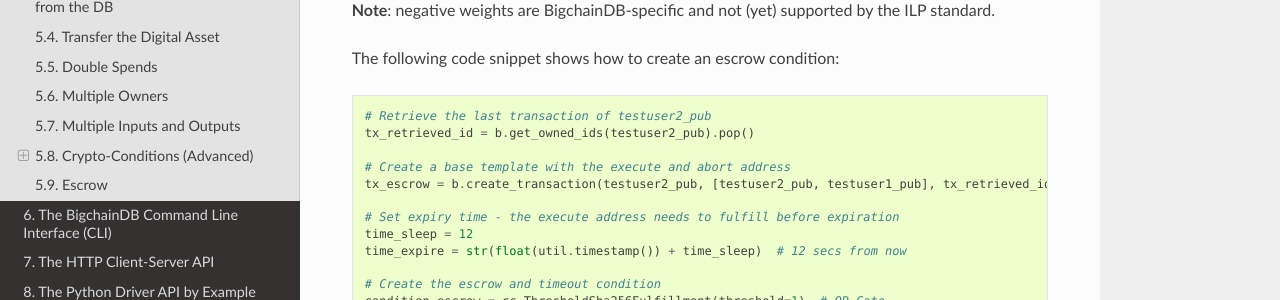
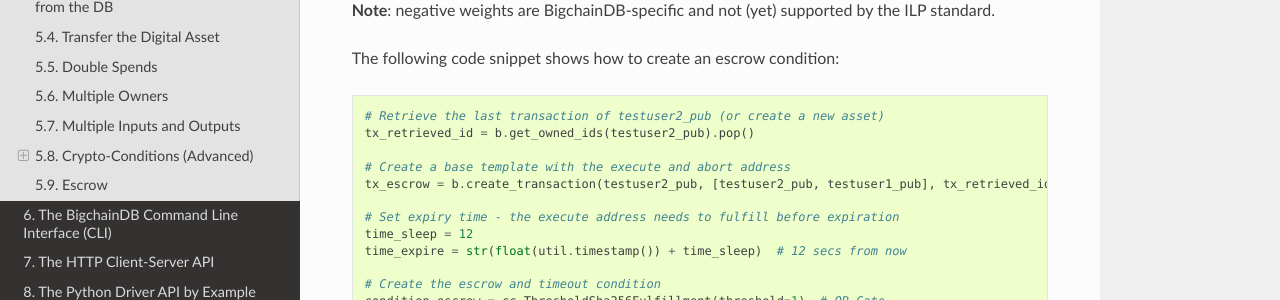
Before and after one commit to bigchaindb/bigchaindb, a Sphinx documentation site: the page built from docs/source/python-server-api-examples.md, in a window 1280 px wide and 900 px high, scrolled down 20177 px. Shown: the part 151-451 px from the top of the window. Built offline with Sphinx 7.4.7 and the Read the Docs theme 2.0.0, drawn with Linux system fonts in a browser that asks for light colours; some of the changed text lies outside the part shown.

Commit message:
minor tweaks

````diff
--- a/docs/source/python-server-api-examples.md
+++ b/docs/source/python-server-api-examples.md
@@ -1052,7 +1052,7 @@
 The following code snippet shows how to create an escrow condition:
 
 ```python
-# Retrieve the last transaction of testuser2_pub
+# Retrieve the last transaction of testuser2_pub (or create a new asset)
 tx_retrieved_id = b.get_owned_ids(testuser2_pub).pop()
 
 # Create a base template with the execute and abort address
````
Also changed, not shown: other parts of docs/source/python-server-api-examples.md (+1 -1 lines).
